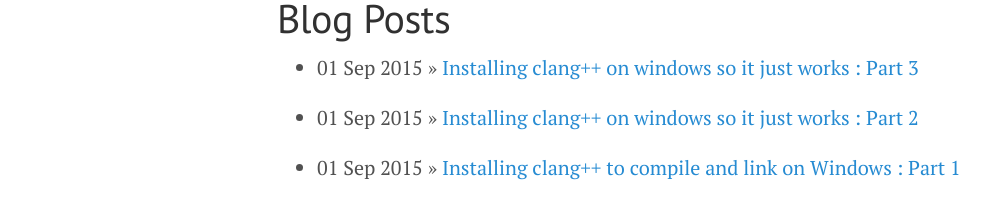
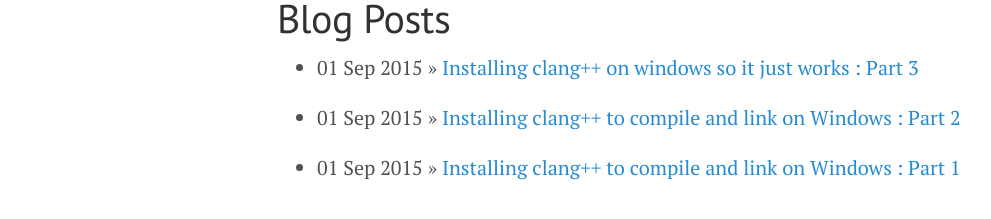
Before and after one commit to JohannesMP/com.johannesmp.blog, a Jekyll site: the page built from archive.md, in a window 1280 px wide. Shown: the part 216-435 px from the top of the page, without its empty margins (3-994 px from the left). Built offline with Jekyll 4.4.1, drawn with Linux system fonts in a browser that asks for light colours; nearby versions of some CDN libraries; Markdown is read by kramdown in place of the engine named in the settings.

Commit message:
Update 2015-09-01-installing-clang-on-windows-pt2.md

```diff
--- a/_posts/2015-09-01-installing-clang-on-windows-pt2.md
+++ b/_posts/2015-09-01-installing-clang-on-windows-pt2.md
@@ -1,6 +1,6 @@
 ---
 layout: post
-title: "Installing clang++ on windows so it just works : Part 2"
+title: "Installing clang++ to compile and link on Windows : Part 2"
 published: true
 ---
 
```
